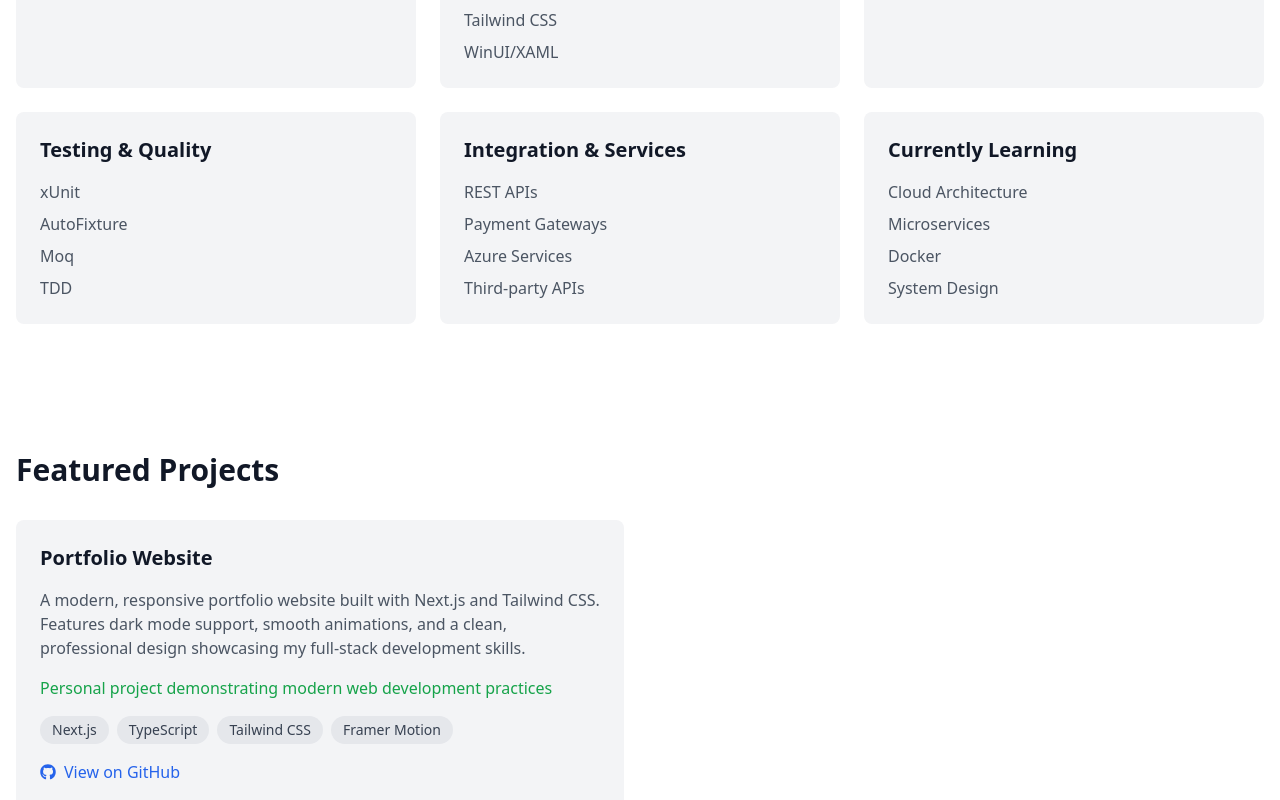
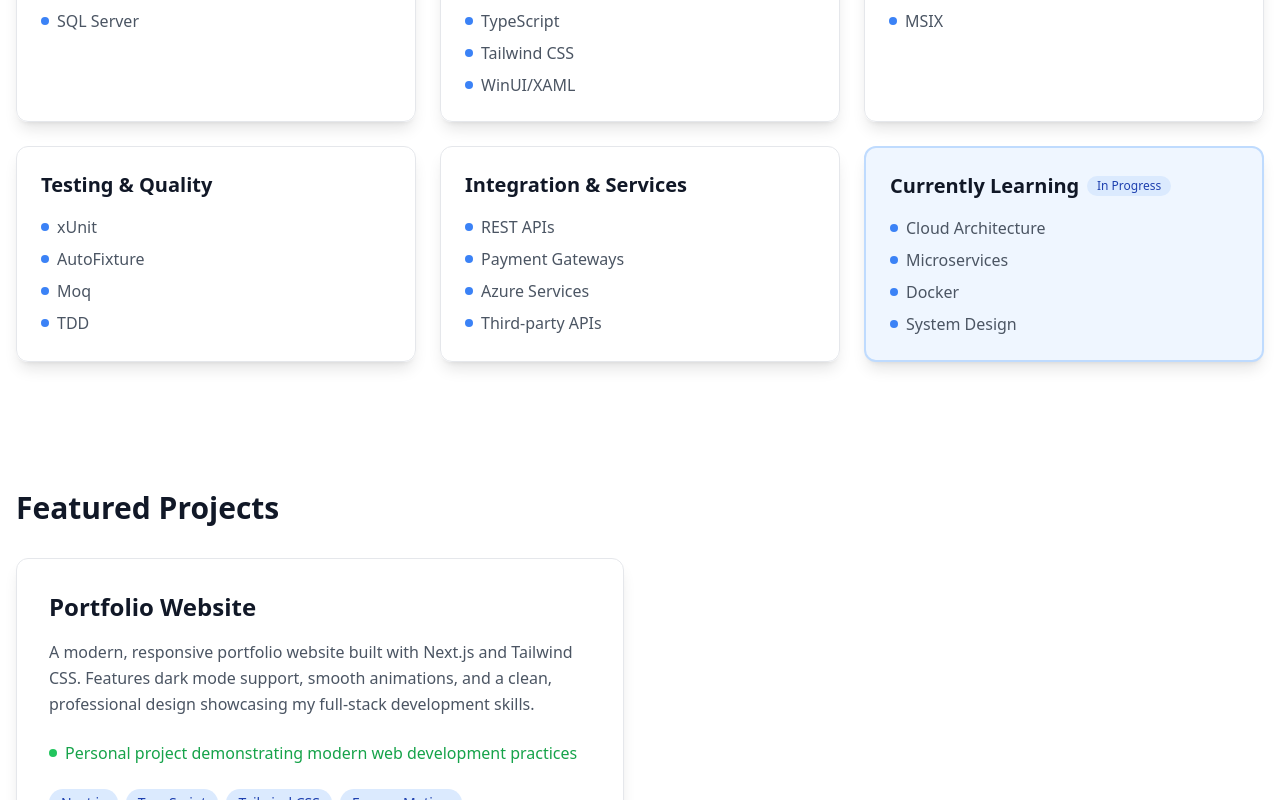
Before and after one commit to lennartAlvin/lennartAlvin.github.io, a Next.js app: page / in a window 1280 px wide. Shown: the part 1200-2000 px from the top of the page. Built offline with nearby package versions, Linux system fonts and the light colour scheme.

Commit message:
styles update

```diff
--- a/src/pages/index.tsx
+++ b/src/pages/index.tsx
@@ -41,14 +41,14 @@
 
         {/* Hero Section */}
         <motion.section
-          className="flex flex-col md:flex-row items-center justify-between py-16"
+          className="flex flex-col md:flex-row items-center justify-between py-16 px-4 rounded-2xl mb-8 bg-gradient-to-br from-gray-50 to-gray-100 dark:from-gray-800 dark:to-gray-900"
           initial="initial"
           whileInView="animate"
           viewport={{ once: true }}
           variants={staggerContainer}
         >
-          <motion.div className="md:w-1/2 space-y-6" variants={fadeInUp}>
-            <h1 className="text-4xl md:text-6xl font-bold text-gray-900 dark:text-white">
+          <motion.div className="md:w-1/2 space-y-6 md:pr-8" variants={fadeInUp}>
+            <h1 className="text-4xl md:text-6xl font-bold text-gray-900 dark:text-white bg-clip-text text-transparent bg-gradient-to-r from-gray-900 to-gray-600 dark:from-white dark:to-gray-300">
               Hi, I'm Alvin Lennarthsson
             </h1>
             <p className="text-xl text-gray-600 dark:text-gray-300">
@@ -247,21 +247,55 @@
 }
 
 function SkillCategory({ title, skills, isDark }: { title: string; skills: string[]; isDark: boolean }) {
+  const isLearning = title === "Currently Learning";
   return (
     <motion.div
-      className={`p-6 rounded-lg ${isDark ? 'bg-gray-800' : 'bg-gray-100'}`}
+      className={`p-6 rounded-xl backdrop-blur-sm ${
+        isLearning
+          ? `${isDark ? 'bg-blue-900/20' : 'bg-blue-50'} border-2 ${isDark ? 'border-blue-500/30' : 'border-blue-200'}`
+          : `${isDark ? 'bg-gray-800/90' : 'bg-white/90'} border ${isDark ? 'border-gray-700' : 'border-gray-200'}`
+      } shadow-lg`}
       variants={{
         initial: { y: 20, opacity: 0 },
         animate: { y: 0, opacity: 1 }
       }}
-      whileHover={{ scale: 1.02 }}
+      whileHover={{
+        scale: 1.02,
+        boxShadow: isDark ? '0 20px 25px -5px rgba(0, 0, 0, 0.3)' : '0 20px 25px -5px rgba(0, 0, 0, 0.1)',
+      }}
       transition={{ duration: 0.2 }}
     >
-      <h3 className="text-xl font-semibold mb-4 text-gray-900 dark:text-white">{title}</h3>
+      <div className="flex items-center gap-2 mb-4">
+        <h3 className="text-xl font-semibold text-gray-900 dark:text-white">{title}</h3>
+        {isLearning && (
+          <motion.span
+            className="inline-flex items-center px-2.5 py-0.5 rounded-full text-xs font-medium bg-blue-100 dark:bg-blue-900 text-blue-800 dark:text-blue-200"
+            animate={{
+              scale: [1, 1.05, 1],
+              opacity: [1, 0.8, 1]
+            }}
+            transition={{
+              duration: 2,
+              repeat: Infinity,
+              ease: "easeInOut"
+            }}
+          >
+            In Progress
+          </motion.span>
+        )}
+      </div>
       <ul className="space-y-2">
         {skills.map((skill) => (
-          <li key={skill} className="text-gray-600 dark:text-gray-300">
-            {skill}
+          <li
+            key={skill}
+            className="text-gray-600 dark:text-gray-300 flex items-center space-x-2"
+          >
+            <span className={`w-2 h-2 rounded-full ${
+              isLearning
+                ? 'bg-blue-500 dark:bg-blue-400'
+                : 'bg-blue-500 dark:bg-blue-400'
+            }`}></span>
+            <span>{skill}</span>
           </li>
         ))}
       </ul>
@@ -279,26 +313,32 @@
 }) {
   return (
     <motion.div
-      className={`p-6 rounded-lg ${isDark ? 'bg-gray-800' : 'bg-gray-100'} transition-colors duration-200`}
+      className={`p-8 rounded-xl ${isDark ? 'bg-gray-800/90' : 'bg-white/90'} shadow-lg border ${isDark ? 'border-gray-700' : 'border-gray-200'} backdrop-blur-sm`}
       variants={{
         initial: { y: 20, opacity: 0 },
         animate: { y: 0, opacity: 1 }
       }}
-      whileHover={{ scale: 1.02 }}
+      whileHover={{
+        scale: 1.02,
+        boxShadow: isDark ? '0 20px 25px -5px rgba(0, 0, 0, 0.3)' : '0 20px 25px -5px rgba(0, 0, 0, 0.1)',
+      }}
       transition={{ duration: 0.2 }}
     >
-      <h3 className="text-xl font-semibold mb-4 text-gray-900 dark:text-white">{title}</h3>
-      <p className="text-gray-600 dark:text-gray-300 mb-4">{description}</p>
+      <h3 className="text-2xl font-bold mb-4 text-gray-900 dark:text-white">{title}</h3>
+      <p className="text-gray-600 dark:text-gray-300 mb-6 leading-relaxed">{description}</p>
       {impact && (
-        <p className="text-green-600 dark:text-green-400 mb-4 font-medium">
-          {impact}
-        </p>
+        <div className="mb-6 flex items-center space-x-2">
+          <span className="w-2 h-2 rounded-full bg-green-500"></span>
+          <p className="text-green-600 dark:text-green-400 font-medium">
+            {impact}
+          </p>
+        </div>
       )}
-      <div className="flex flex-wrap gap-2 mb-4">
+      <div className="flex flex-wrap gap-2 mb-6">
         {technologies.map((tech) => (
           <span
             key={tech}
-            className="px-3 py-1 rounded-full text-sm bg-gray-200 dark:bg-gray-700 text-gray-700 dark:text-gray-300"
+            className="px-3 py-1 rounded-full text-sm bg-blue-100 dark:bg-blue-900/30 text-blue-800 dark:text-blue-300 font-medium"
           >
             {tech}
           </span>
@@ -308,11 +348,11 @@
         href={githubUrl}
         target="_blank"
         rel="noopener noreferrer"
-        className="inline-flex items-center space-x-2 text-blue-600 dark:text-blue-400 hover:underline"
+        className="inline-flex items-center space-x-2 text-blue-600 dark:text-blue-400 hover:text-blue-700 dark:hover:text-blue-300 font-medium"
         whileHover={{ scale: 1.05 }}
         whileTap={{ scale: 0.95 }}
       >
-        <FaGithub className="w-4 h-4" />
+        <FaGithub className="w-5 h-5" />
         <span>View on GitHub</span>
       </motion.a>
     </motion.div>
```
